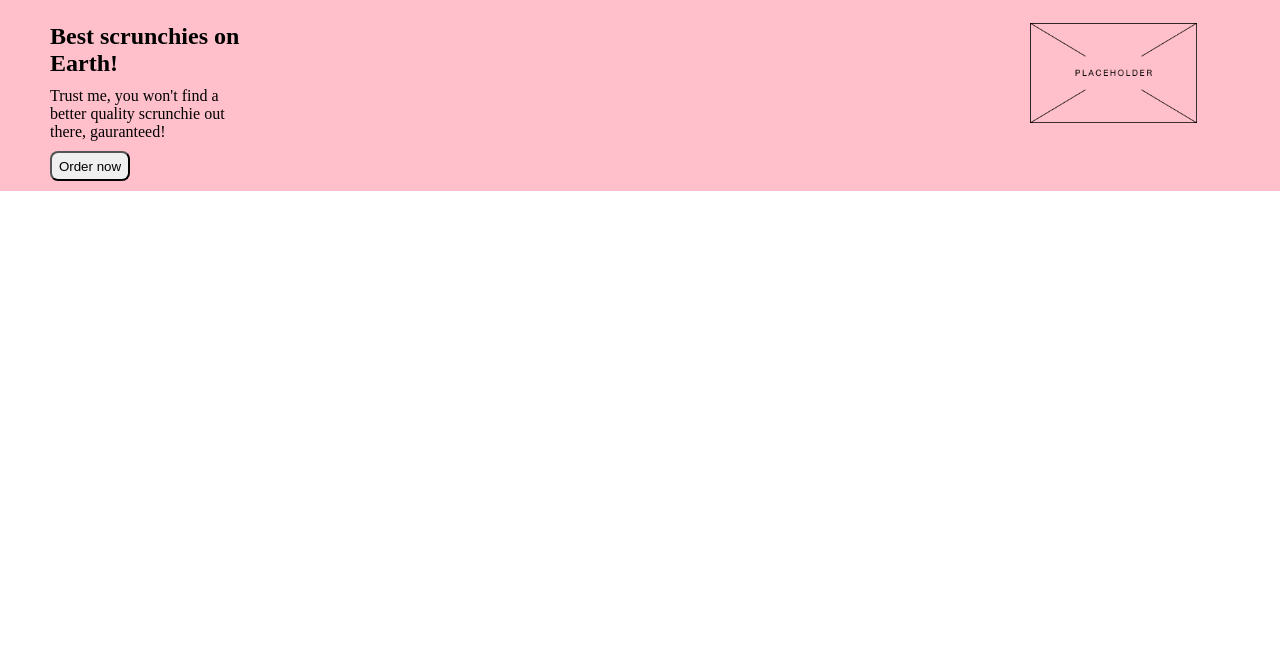
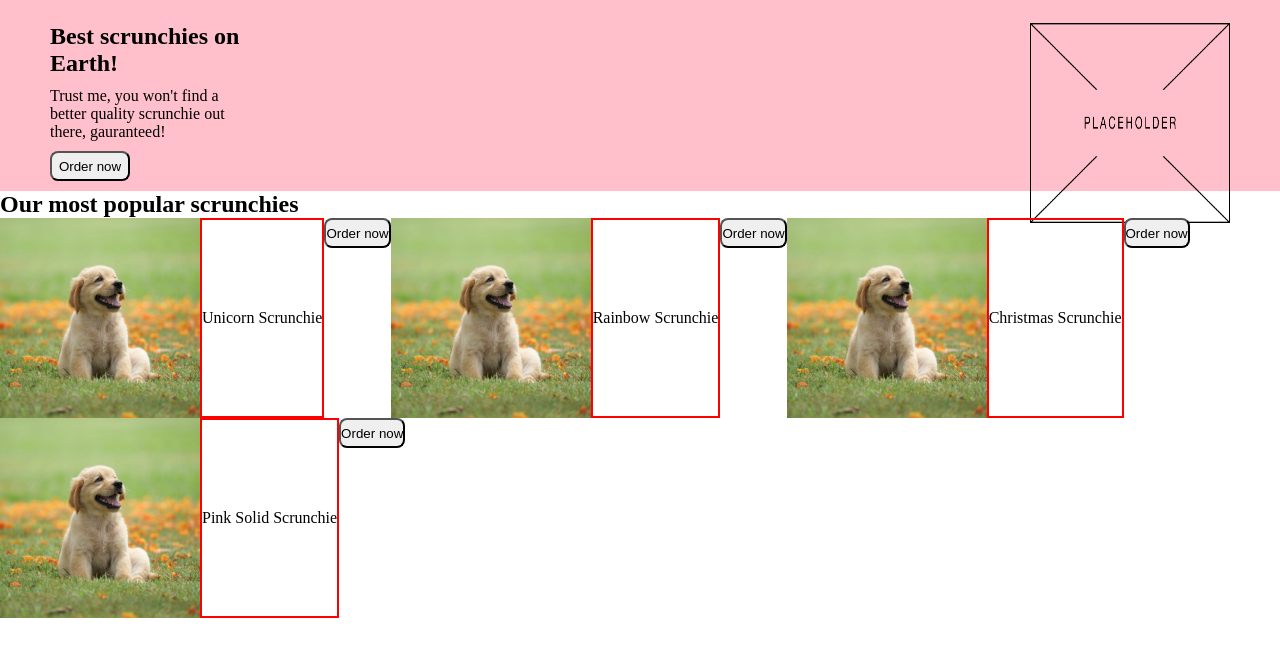
Before and after one commit to born2win01/landing-page, a plain HTML site: page index.html in a window 1280 px wide. Shown: the part 57-714 px from the top of the page. Drawn offline with Linux system fonts and the light colour scheme.

Commit message:
Added popular section on the landing page
Still need to work out formatting with images and text.

```diff
--- a/index.html
+++ b/index.html
@@ -29,10 +29,28 @@
         <div class="hero-image">
             <img src="./images/placeholder.png">
         </div>
+    </div>
+   <div class="popular.container">
+    <div class="popular">
+        <h2>Our most popular scrunchies</h2>
+    <div class="images">
+        <img src="./images/dog.jpg" alt="unicorn scrunchie">
+        <div class="img-text">Unicorn Scrunchie</div>
+        <button>Order now</button>
+        <img src="./images/dog.jpg" alt="rainbow scrunchie">
+        <div class="img-text">Rainbow Scrunchie</div>
+        <button>Order now</button>
+        <img src="./images/dog.jpg" alt="Christmas scrunchie">
+        <div class="img-text">Christmas Scrunchie</div>
+        <button>Order now</button>
+        <img src="./images/dog.jpg" alt="Pink solid scrunchie">
+        <div class="img-text">Pink Solid Scrunchie</div>
+        <button>Order now</button>
 
-
+    </div>
 
 
     </div>
+</div>
 </body>
 </html>
--- a/styles.css
+++ b/styles.css
@@ -38,6 +38,7 @@ a {
     flex-direction: column;
     gap: 10px;
     width: 200px;
+
 }
 
 .hero-image {
@@ -53,3 +54,29 @@ a {
     width: 80px;
 
 }
+
+.images-container {
+    display: flex;
+    justify-content: center;
+}
+
+img {
+ width: 200px;
+ height: 200px;
+
+}
+
+.images {
+    display: flex;
+    flex-wrap: wrap;
+}
+
+.images button{
+    border-radius: 8px;
+    height: 30px;
+}
+.img-text {
+    display: flex;
+    border: 2px red solid;
+    align-items: center;
+}
```
